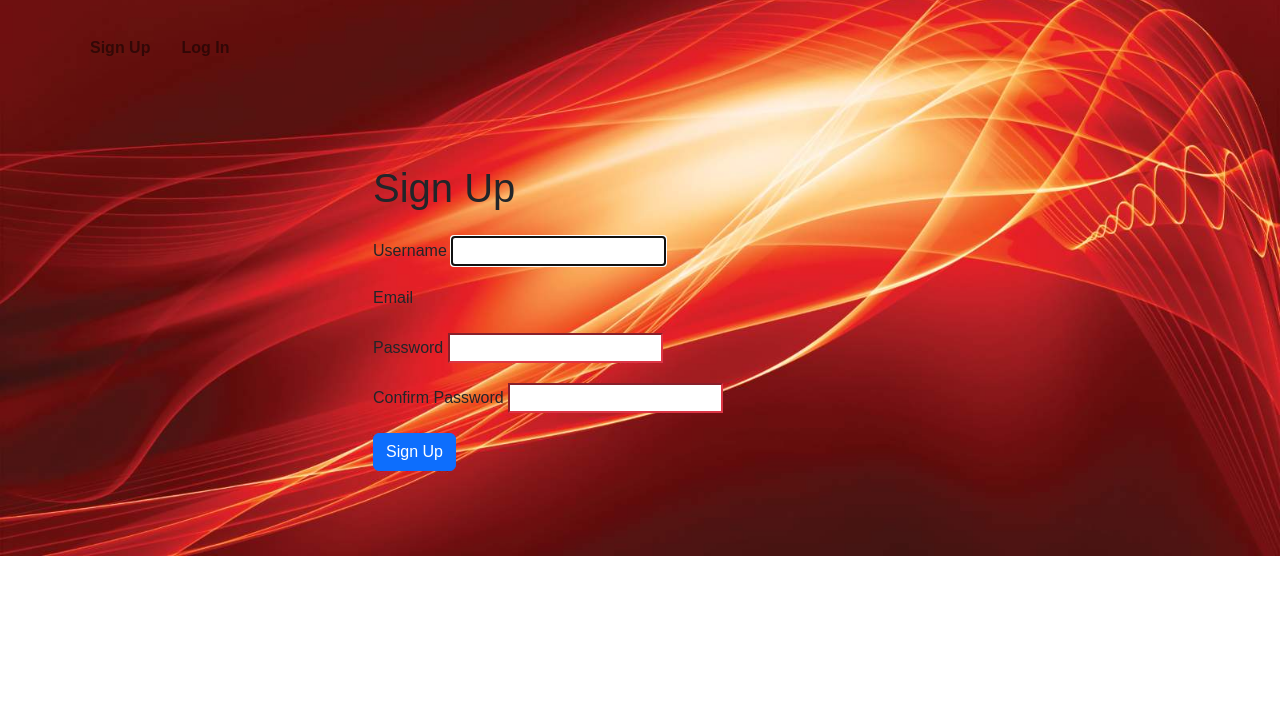
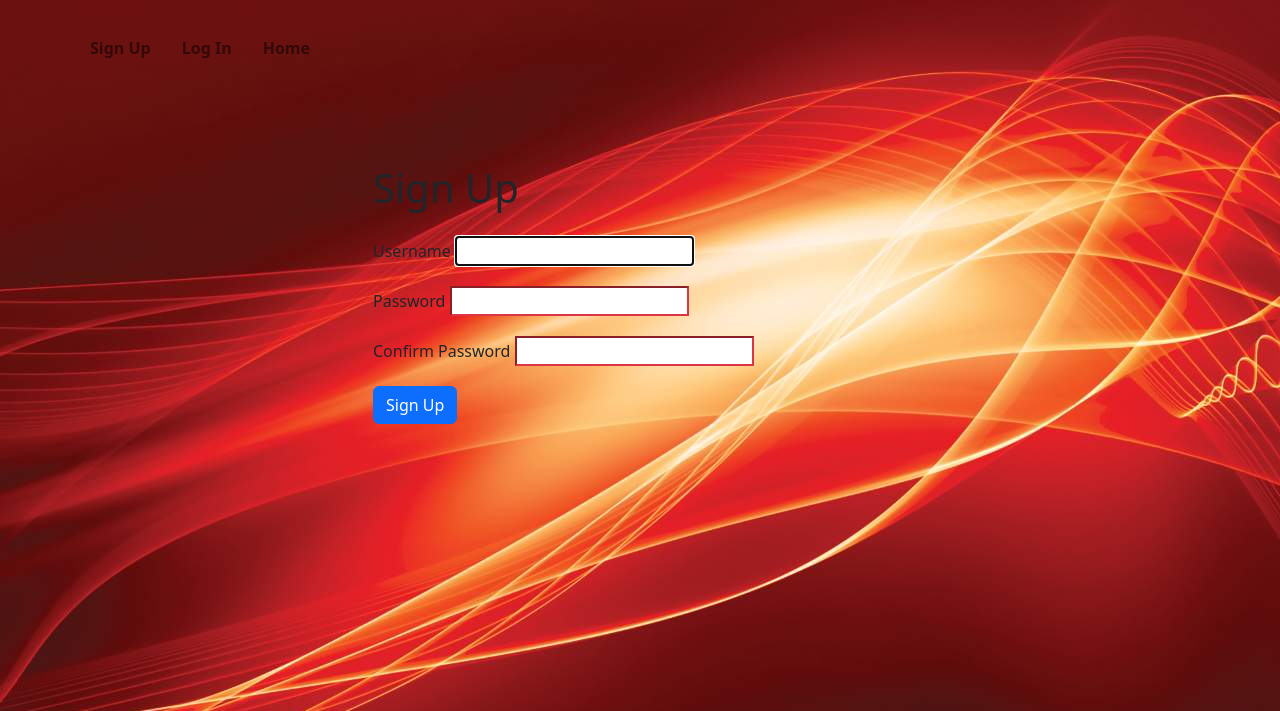
Before and after one commit to HoganBerens/outings, a Django app: page /accounts/signup/ in a window 1280 px wide. Shown: the top 711 px of the page. Run offline with Django 4.2, Linux system fonts and the light colour scheme; some libraries are stand-ins or nearby versions.

Commit message:
fixed the background for all pages

```diff
--- a/main_app/static/style.css
+++ b/main_app/static/style.css
@@ -1,9 +1,10 @@
-.body {
+body {
     background-image: url('./img/cq5dam.web.1600.800.jpg');
     background-size: cover;
     background-position: center;
     background-repeat: no-repeat;
     font-family: Arial, sans-serif;
+    background-attachment: fixed;
 }
 
 /* Style the navbar links */
@@ -77,6 +78,7 @@ h1 {
     font-family: 'Ultra', serif;
     text-align: center;
     font-weight: lighter;
+    font-size: 18px;
 }
 
 .card-basketball .card-content {
@@ -86,7 +88,7 @@ h1 {
     background-repeat: no-repeat;
     font-family: 'Anton', sans-serif;
     text-align: center;
-    font-size: 16px;
+    font-size: 16.5px;
 }
 
 .card {
@@ -94,7 +96,7 @@ h1 {
   }
 
   .form-card {
-    background-color: #b5d6db; /* Change this color to your preferred background color */
+    background-color: #A8C4E5;
     padding: 20px;
     border-radius: 10px;
   }
@@ -126,3 +128,7 @@ h1 {
   .needs-validation input:valid {
     border-color: #28a745;
   }
+
+  th {
+    background-color: #A8C4E5;
+  }
--- a/main_app/templates/base.html
+++ b/main_app/templates/base.html
@@ -28,6 +28,7 @@
                 {% else %}
                 <li class="nav-item"><a class="nav-link" href="{% url 'signup' %}">Sign Up</a></li>
                 <li class="nav-item"><a class="nav-link" href="{% url 'login' %}">Log In</a></li>
+                <li class="nav-item"><a class="nav-link" href="{% url 'home' %}">Home</a></li>
                 {% endif %}
             </ul>
         </div>
--- a/main_app/templates/registration/signup.html
+++ b/main_app/templates/registration/signup.html
@@ -14,10 +14,6 @@
                   {{ form.username }}
               </div>
               <div class="form-group">
-                  <label for="{{ form.email.id_for_label }}">Email</label>
-                  {{ form.email }}
-              </div>
-              <div class="form-group">
                   <label for="{{ form.password1.id_for_label }}">Password</label>
                   {{ form.password1 }}
               </div>
```
